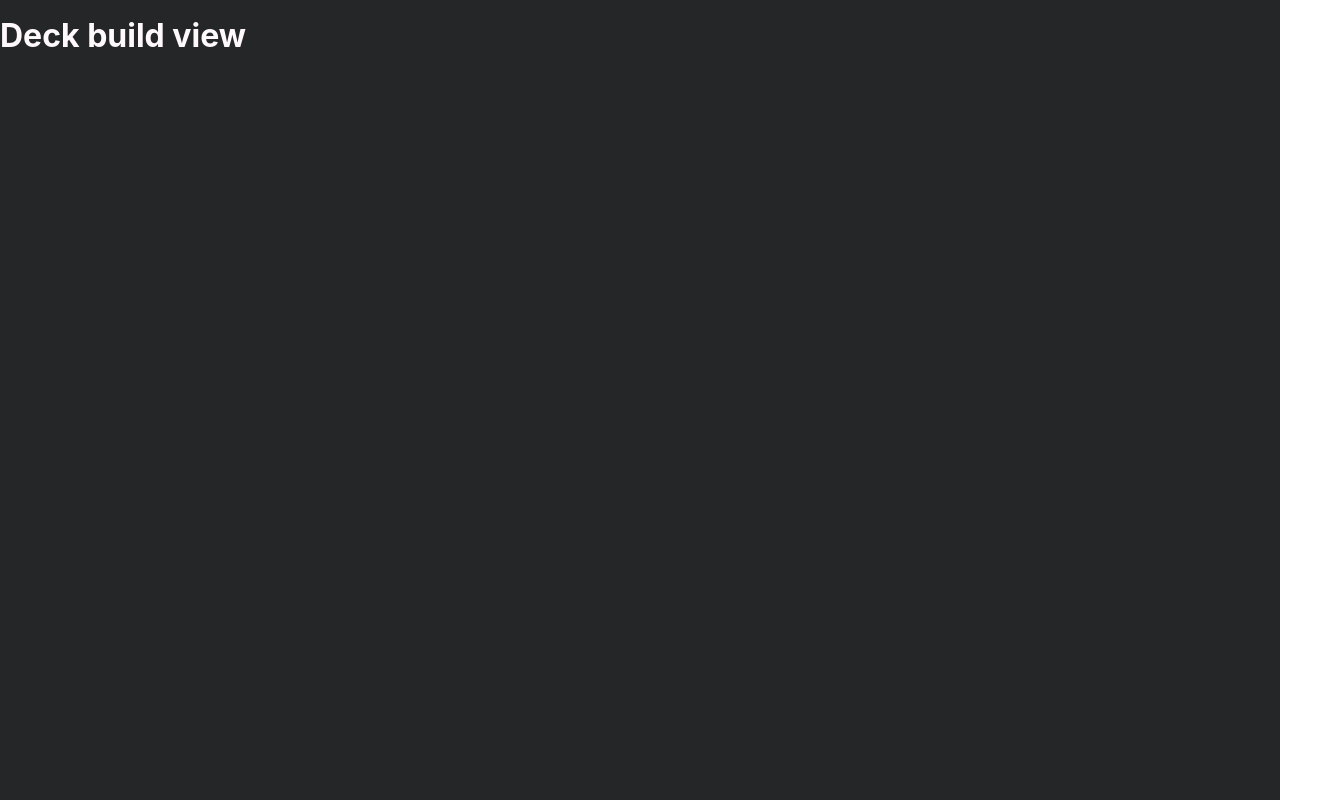
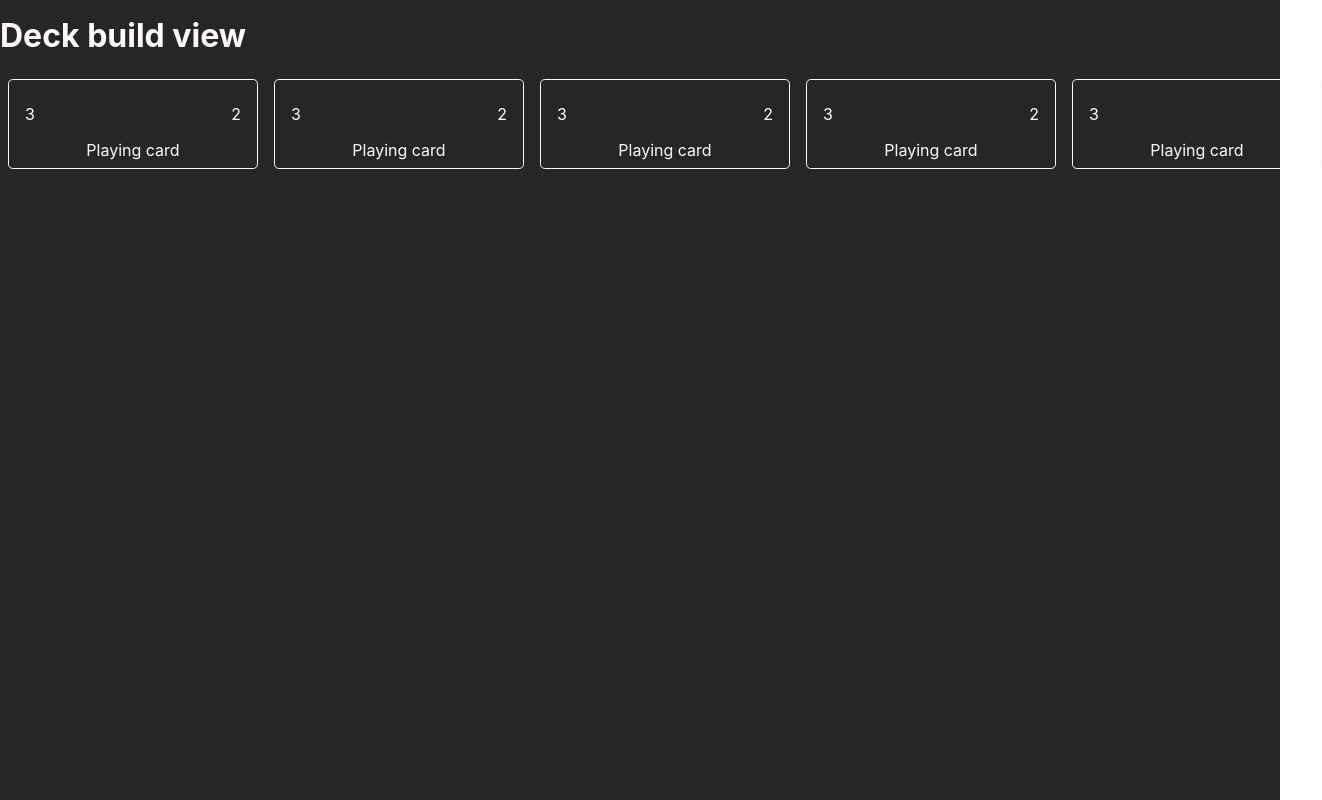
Before and after one commit to AWildDevAppears/old-combateers, a React (Create React App) app: page /deck in a window 1280 px wide. Shown: the whole page, 1322 px wide, since content can reach past the window. Built offline with nearby package versions, Linux system fonts and the light colour scheme.

Commit message:
Add basic layouts to playing cards

```diff
--- a/src/app/GameStateManager.ts
+++ b/src/app/GameStateManager.ts
@@ -1,10 +1,17 @@
 import GameCharacter from "../models/GameCharacter";
+
+interface IPlayState {
+    cardPile: string[],
+    currentHand: string[],
+    discardPile: string[],
+}
 
 interface IGameStateManager {
     inventory: string[]
     character: GameCharacter
     party: GameCharacter[]
     deck: string[],
+    playState: IPlayState,
 }
 
 const GameStateManager: IGameStateManager = {
@@ -40,7 +47,27 @@ const GameStateManager: IGameStateManager = {
         'card:000002',
         'card:000003',
         'card:000003'
-    ]
+    ],
+
+    /**
+     * During play, 5 cards will move from the card pile to the currentHand every turn.
+     * The player can use any cards in the currentHand.
+     * Once the turn ends, all cards, played or otherwise are moved to the discardPile.
+     * Once there are no more cards in the cardPile, the discardPile is shuffled and moved to the cardPile.
+     * This repeats until either all the enemies or the player is defeated.
+     */
+    playState: {
+        cardPile: [],
+        currentHand: [
+            'card:000001',
+            'card:000001',
+            'card:000001',
+            'card:000002',
+            'card:000003'
+        ],
+        discardPile: [],
+    }
+
 };
 
 export default GameStateManager;
--- /dev/null
+++ b/src/components/PlayingCard.tsx
@@ -0,0 +1,19 @@
+export default function PlayingCard()
+{
+    const power = 3;
+    const health = 2;
+    const name = 'Playing card';
+
+    return (
+        <div className="card">
+            <header className="card__header">
+                <p className="card__power">{power}</p>
+                <p className="card__health">{health}</p>
+            </header>
+
+            <footer className="card__footer">
+                {name}
+            </footer>
+        </div>
+    );
+}
--- a/src/scss/app.scss
+++ b/src/scss/app.scss
@@ -3,8 +3,10 @@
 @import './core/normalise';
 
 // Components
+@import './components/card';
 
 // Layout
+@import './layout/deck';
 
 // Page
 @import './page/inventory';
--- /dev/null
+++ b/src/scss/components/_card.scss
@@ -0,0 +1,20 @@
+.card {
+    padding: .5rem 1rem;
+    margin: .5rem;
+    border: 1px solid $brand-color-2;
+    border-radius: .3rem;
+    min-width: 250px;
+}
+
+.card__header {
+    display: grid;
+    grid-template-columns: 1fr 1fr;
+}
+
+.card__health {
+    justify-self: end;
+}
+
+.card__footer {
+    text-align: center;
+}
--- /dev/null
+++ b/src/scss/layout/_deck.scss
@@ -0,0 +1,4 @@
+.deck {
+    display: grid;
+    grid-template-columns: repeat(5, 1fr);
+}
--- a/src/views/camp/GameDeckBuildView.tsx
+++ b/src/views/camp/GameDeckBuildView.tsx
@@ -1,3 +1,5 @@
+import PlayingCard from "../../components/PlayingCard";
+
 /**
  * When you collect new cards from dungeons, here's where you add them to your deck and replace your old cards.
  */
@@ -6,6 +8,14 @@ export default function GameDeckBuildView()
     return (
         <div>
             <h1>Deck build view</h1>
+
+            <div className="deck">
+                <PlayingCard />
+                <PlayingCard />
+                <PlayingCard />
+                <PlayingCard />
+                <PlayingCard />
+            </div>
         </div>
     )
 }
```
Also changed, not shown: src/features/BaseCamp/DeckBuilder/deckBuilderSlice.ts (added, +19 -0 lines).
